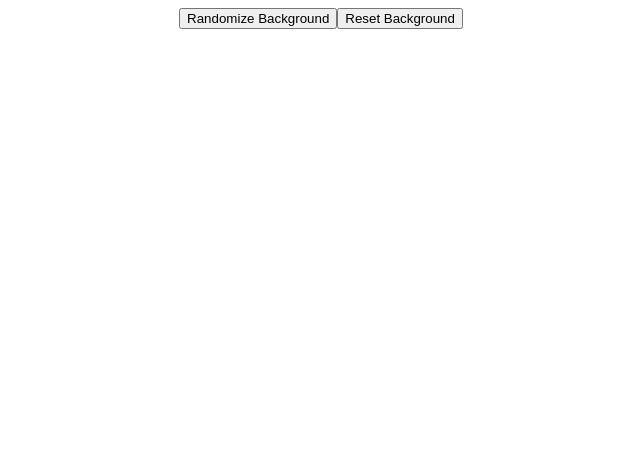
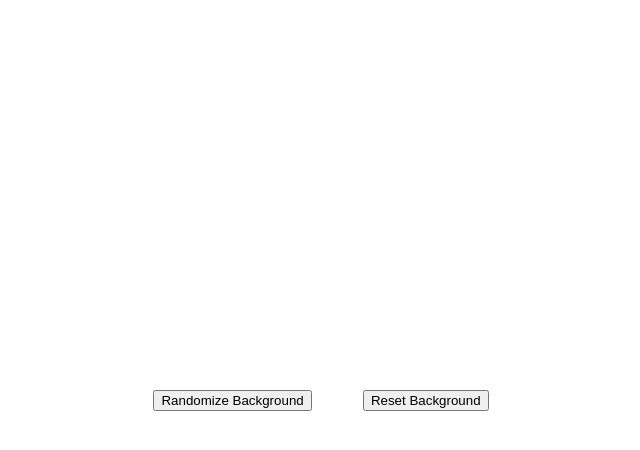
Before and after one commit to bretthev/color-changer, a plain HTML site: page index.html in a window 1280 px wide. Shown: the whole page, without its empty margins (319-959 px from the left). Drawn offline with Linux system fonts and the light colour scheme.

Commit message:
added js and css-specific classes, also a little bit of placement

```diff
--- a/css/styles.css
+++ b/css/styles.css
@@ -1,9 +1,17 @@
+html, body{
+    margin: 0;
+    padding: 0;
+    width: 100%;
+    height: 100%;
+}
+
 body {
   background: white;
   display: flex;
   justify-content: center;
+  align-items: center;
 }
 
 button {
-
+  margin: 2%;
 }
--- a/index.html
+++ b/index.html
@@ -3,12 +3,10 @@
 <head>
   <title>Brett's Color Changer</title>
   <link rel="stylesheet" type="text/css" href="css/styles.css" />
-  <script type="text/javascript" src="jquery.js"></script>
-
 </head>
 <body>
-<button class = "button random">Randomize Background</button>
-<button class = "button reset">Reset Background</button>
+<button class = "button random js-random">Randomize Background</button>
+<button class = "button reset js-reset">Reset Background</button>
 <script type="text/javascript" src="scripts.js"></script>
 </body>
 </html>
--- a/scripts.js
+++ b/scripts.js
@@ -1,5 +1,5 @@
-var randomButton = document.querySelector('.random')
-var resetButton = document.querySelector('.reset')
+var randomButton = document.querySelector('.js-random')
+var resetButton = document.querySelector('.js-reset')
 var body = document.querySelector('body')
 
 function randomColor() {
```
